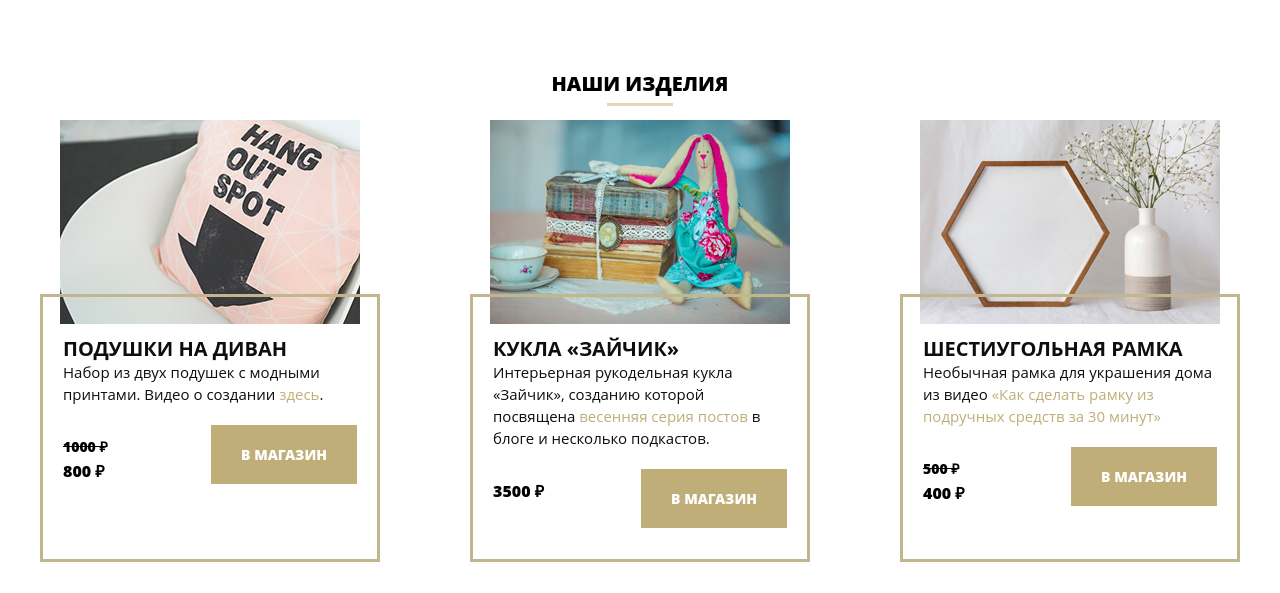
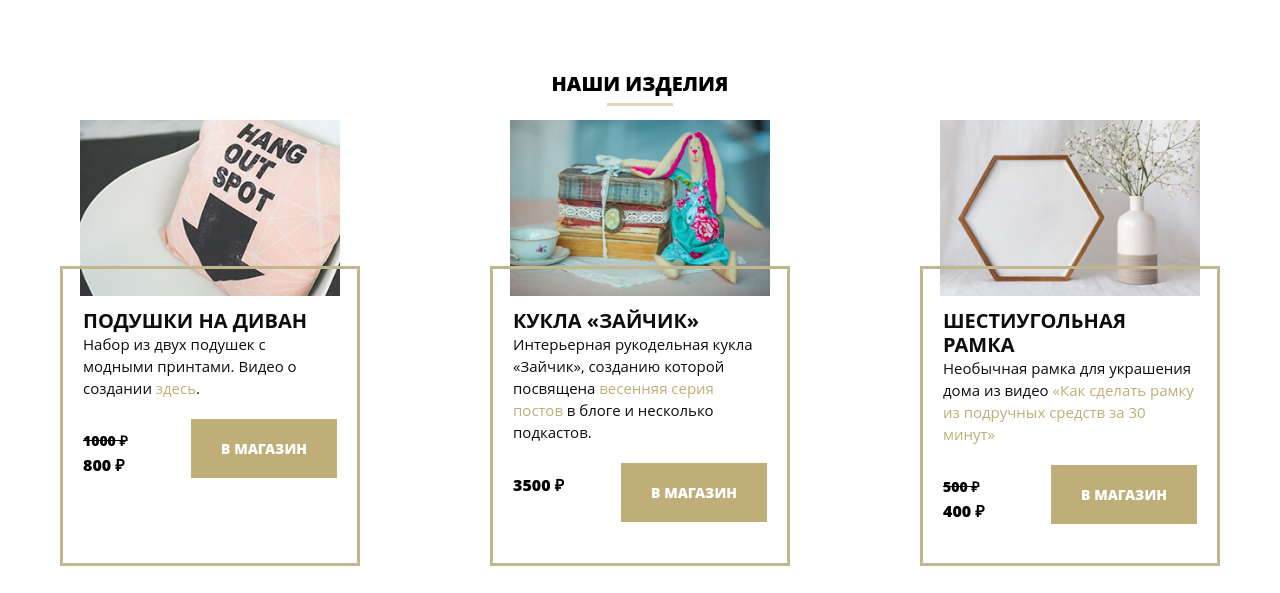
Before and after one commit to RustemUmerov/mq-diploma, a plain HTML site: page index.html in a window 1280 px wide. Shown: the part 3380-3973 px from the top of the page. Drawn offline with Linux system fonts and the light colour scheme; grey boxes are pictures that could not be loaded.

Commit message:
Add files via upload

```diff
--- a/css/style.css
+++ b/css/style.css
@@ -359,12 +359,12 @@ ul.thems li {
     width: calc((100% - 130px) / 3);
     max-width: 300px;  min-width: 250px;
 }
-/*.our__product:nth-child(n+2){
-margin-left: 113px;}*/
 .our__product_img {
+    width: 100%;
+    padding: 0 20px;
+    box-sizing: border-box;
+    margin-bottom: -30px;
 
-    width: 100%;
-   /* padding-bottom: 68%;*/
 }
 .our__product_img img {
     display: block;
@@ -375,7 +375,7 @@ margin-left: 113px;}*/
 .img3 { background-image: url(../img/shop-item-desk3.jpg);}
 .product_desc {
       border: 3px solid #c1b68d;
-    margin: -30px -20px;
+    /*margin: -30px -20px;*/
     flex-grow: 1;
     padding: 40px 20px;}
 .product_desc h3{
```
